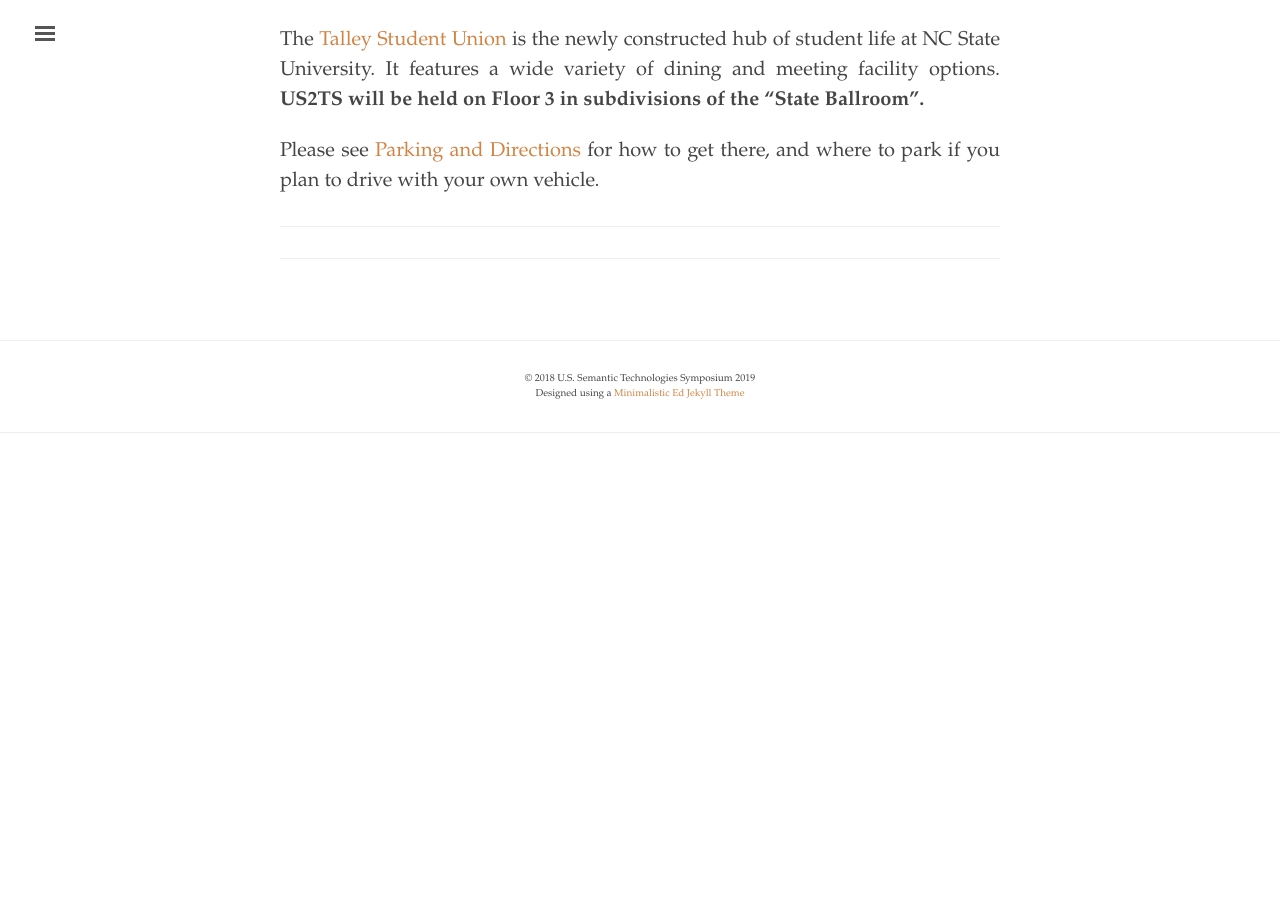
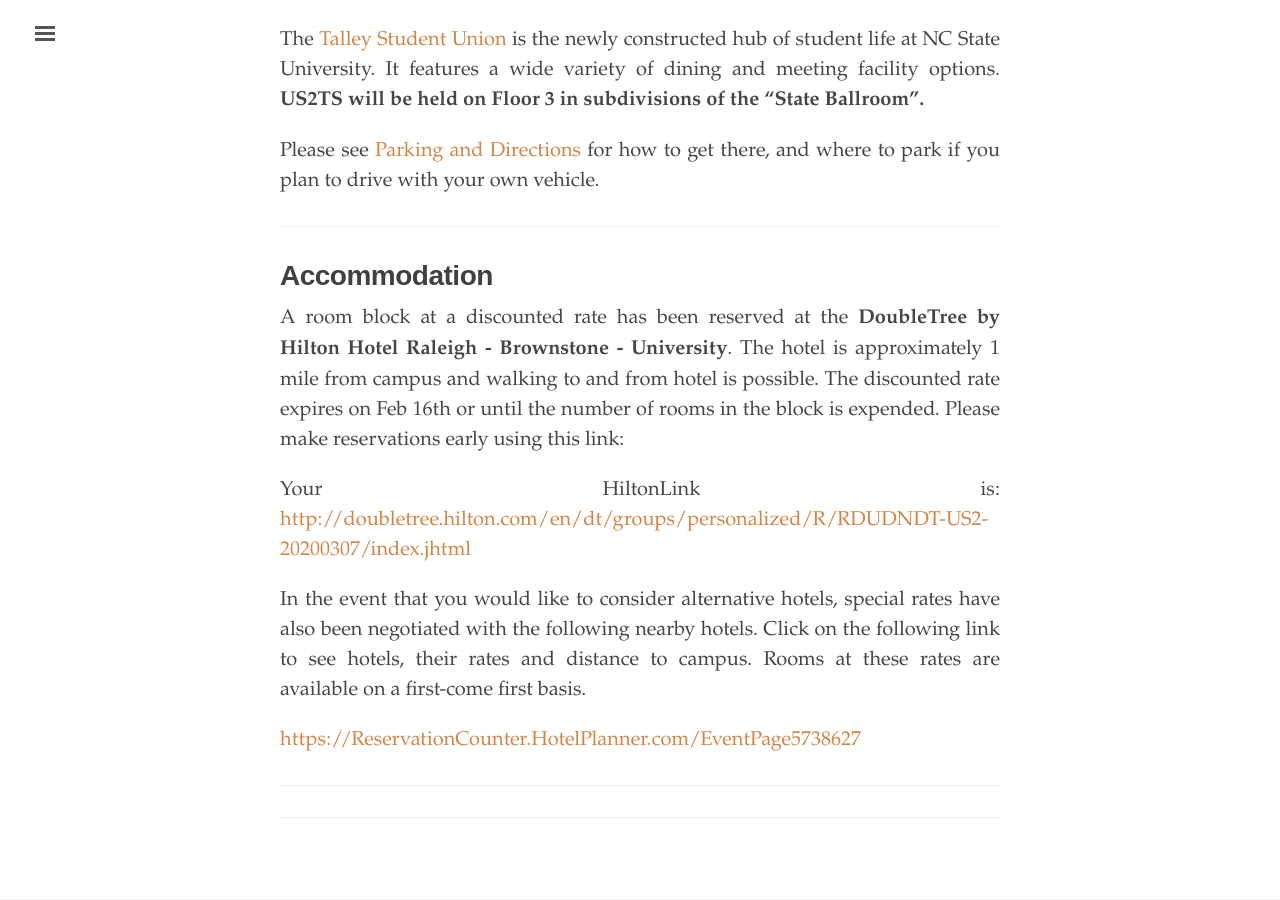
Before and after one commit to us2ts/us2ts.github.io, a Jekyll site: the page built from pages/venue.md, in a window 1280 px wide and 900 px high, scrolled down 677 px. Built offline with Jekyll 4.4.1, drawn with Linux system fonts in a browser that asks for light colours; comment, search, counter and statistics services are not loaded; before the commit the page ends 1141 px from its top, so only the background shows below that.

Commit message:
adding accommodation

```diff
--- a/pages/venue.md
+++ b/pages/venue.md
@@ -23,3 +23,15 @@
 The [Talley Student Union](https://studentcenters.ncsu.edu/location/talley/) is the newly constructed hub of student life at NC State University. It features a wide variety of dining and meeting facility options. **US2TS will be held on Floor 3 in subdivisions of the "State Ballroom".**
 
 Please see [Parking and Directions](https://studentcenters.ncsu.edu/facility-information/parking-directions/) for how to get there, and where to park if you plan to drive with your own vehicle.
+
+----------------------
+
+# Accommodation {#accommodation}
+
+A room block at a discounted rate has been reserved at the **DoubleTree by Hilton Hotel Raleigh - Brownstone - University**. The hotel is approximately 1 mile from campus and walking to and from hotel is possible. The discounted rate expires on Feb 16th or until the number of rooms in the block is expended. Please make reservations early using this link:
+
+Your HiltonLink is: [http://doubletree.hilton.com/en/dt/groups/personalized/R/RDUDNDT-US2-20200307/index.jhtml](http://doubletree.hilton.com/en/dt/groups/personalized/R/RDUDNDT-US2-20200307/index.jhtml)
+
+In the event that you would like to consider alternative hotels, special rates have also been negotiated with the following nearby hotels. Click on the following link to see hotels, their rates and distance to campus. Rooms at these rates are available on a first-come first basis.
+
+[https://ReservationCounter.HotelPlanner.com/EventPage5738627](https://ReservationCounter.HotelPlanner.com/EventPage5738627)
```
Also changed, not shown: pages/registration.md (+2 -0 lines).
